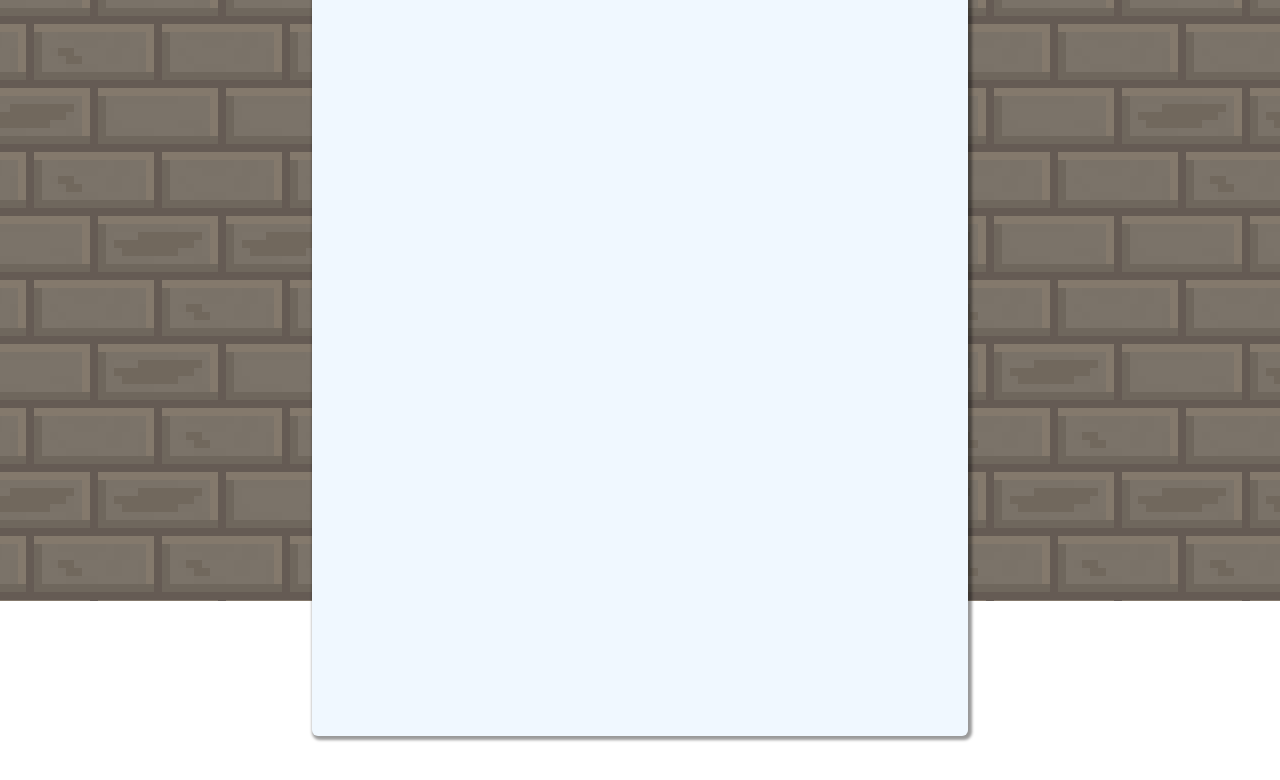
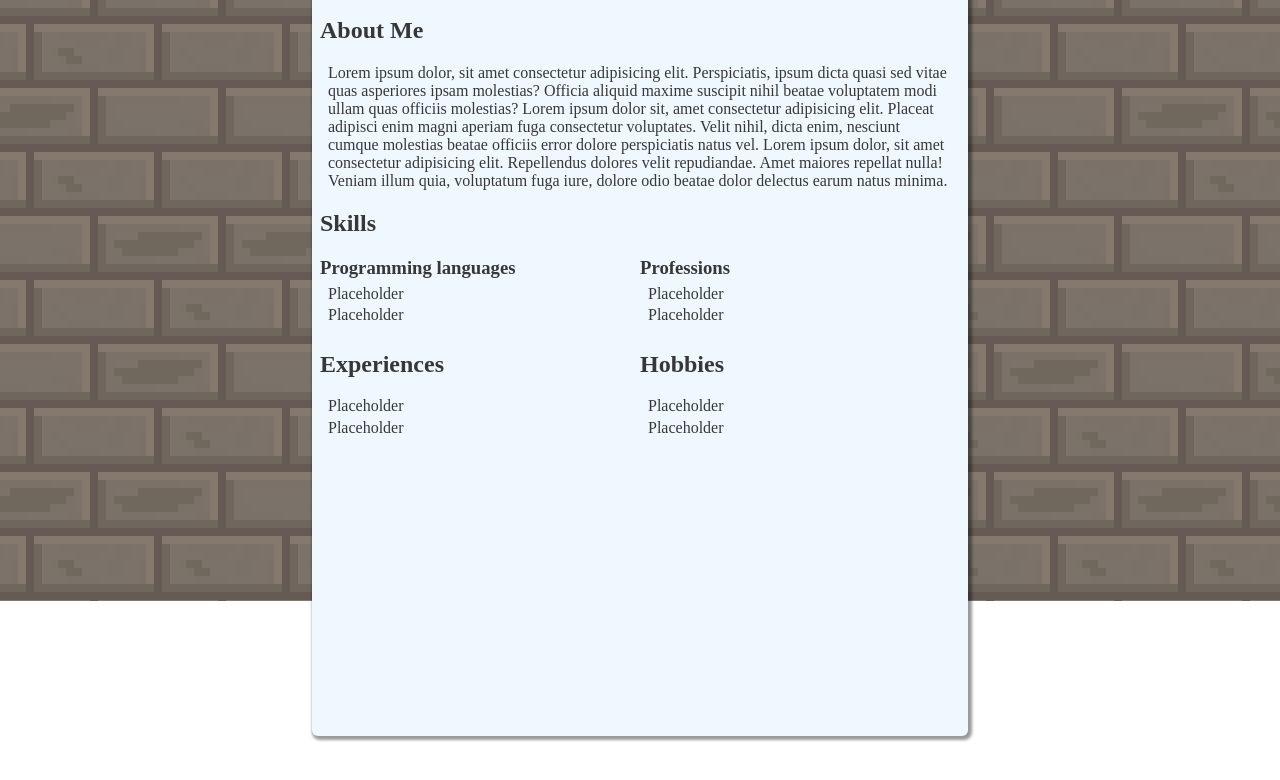
Before and after one commit to Error-Git/Error-Git.github.io, a plain HTML site: page index.html in a window 1280 px wide. Shown: the part 199-979 px from the top of the page. Drawn offline with Linux system fonts and the light colour scheme.

Commit message:
feat: save page localstorage
-Broke dark mode button*

```diff
--- a/scripts/loadPage.js
+++ b/scripts/loadPage.js
@@ -7,4 +7,10 @@ async function loadPage(url) {
     const response = await fetch(url);
 
     main.innerHTML = await response.text();
+
+    localStorage.setItem("page", `${url}`);
 }
+
+
+const saved_page = localStorage.getItem("page") || "pages/cv.html";
+loadPage(saved_page);
```
Also changed, not shown: index.html (+1 -0 lines).
